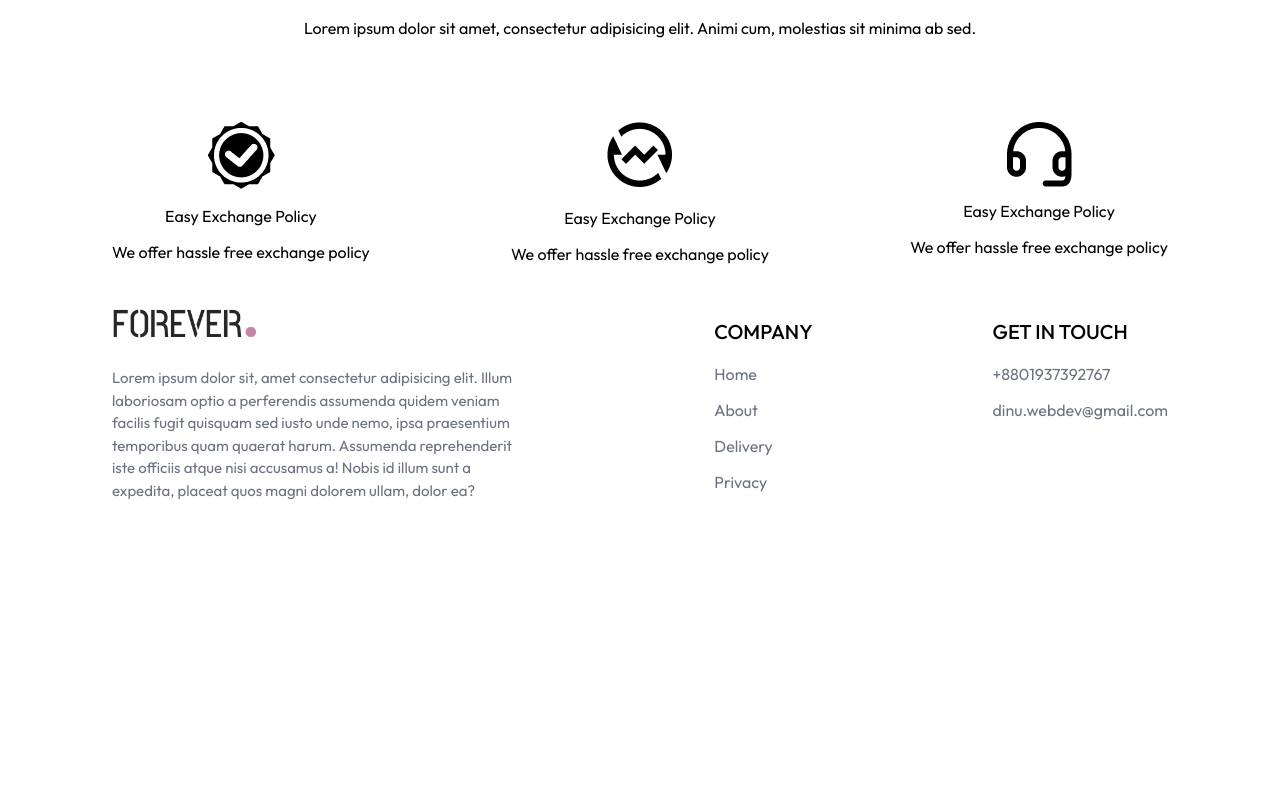
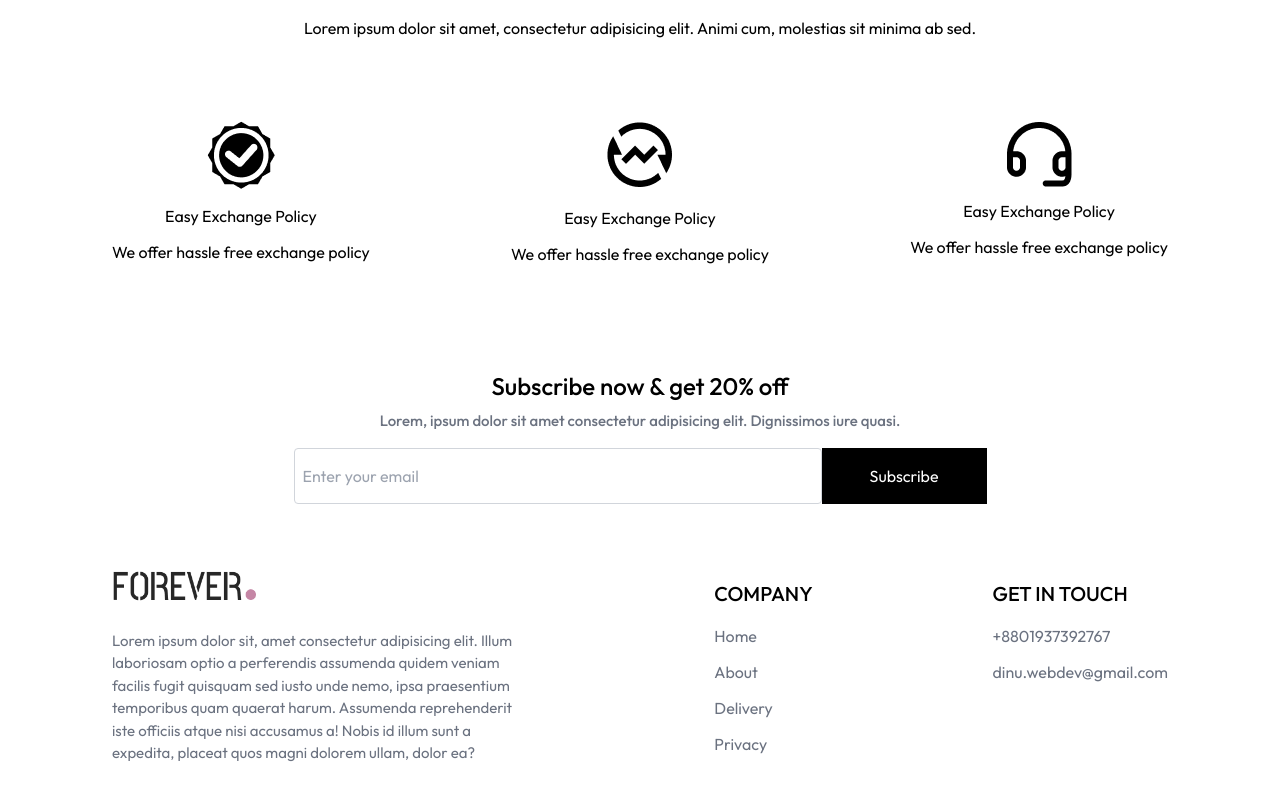
Before and after one commit to Dinobondhu-shill/ForeverFlex, a React (Vite) app in the folder frontend/: page / in a window 1280 px wide. Shown: the part 745-1530 px from the top of the page. Before the commit the page ends 1267 px from the top, so only its background shows below. Built offline with nearby package versions, Linux system fonts and the light colour scheme.

Commit message:
subscription added

```diff
--- /dev/null
+++ b/frontend/src/Components/Subscribe.jsx
@@ -0,0 +1,30 @@
+import React, { useState } from 'react';
+
+const Subscribe = () => {
+  const [email, setEmail] = useState('');
+  const [message, setMessage] = useState('');
+
+  const handleSubscribe = async (e) => {
+    e.preventDefault();
+  }
+  return (
+    <div className="py-5 md:py-16">
+      <h2 className="text-2xl font-medium text-center mb-2">Subscribe now & get 20% off</h2>
+      <p className='text-gray-500 text-[15px] font-medium text-center mb-4'>Lorem, ipsum dolor sit amet consectetur adipisicing elit. Dignissimos iure quasi.</p>
+      <form onSubmit={handleSubscribe} className="flex justify-center">
+        <input
+          type="email"
+          placeholder="Enter your email"
+          value={email}
+          onChange={(e) => setEmail(e.target.value)}
+          className="p-2 border w-1/2 border-gray-300 rounded"
+        />
+        <button type="submit" className="bg-black text-white p-4 md:py-4 md:px-12 ">
+          Subscribe
+        </button>
+      </form>
+    </div>
+  );
+};
+
+export default Subscribe;
--- a/frontend/src/Pages/Home.jsx
+++ b/frontend/src/Pages/Home.jsx
@@ -3,6 +3,7 @@ import Banner from '../Components/Banner';
 import LatestCollection from '../Components/LatestCollection';
 import BestSeller from '../Components/BestSeller';
 import Policy from '../Components/Policy';
+import Subscribe from '../Components/Subscribe';
 
 const Home = () => {
   return (
@@ -11,6 +12,7 @@ const Home = () => {
      <LatestCollection />
      <BestSeller />
      <Policy />
+     <Subscribe />
     </div>
   );
 };
```
